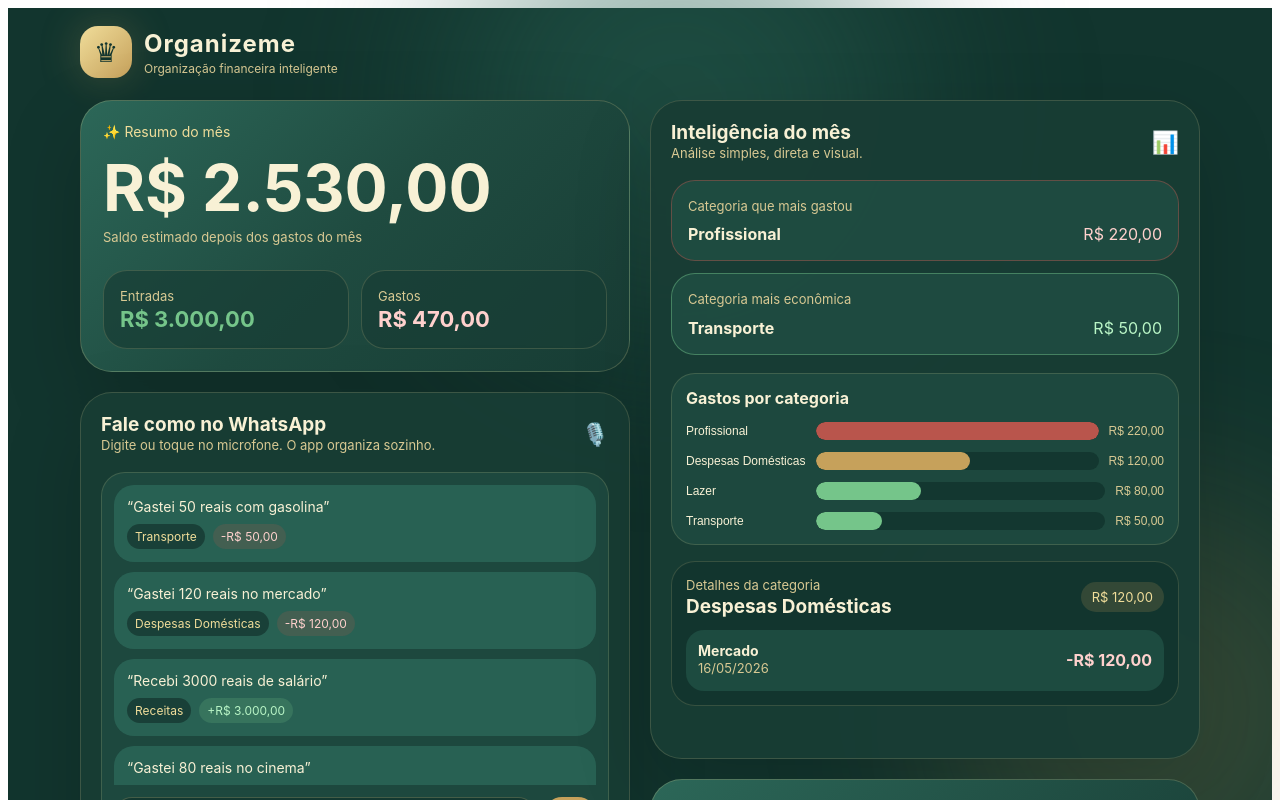
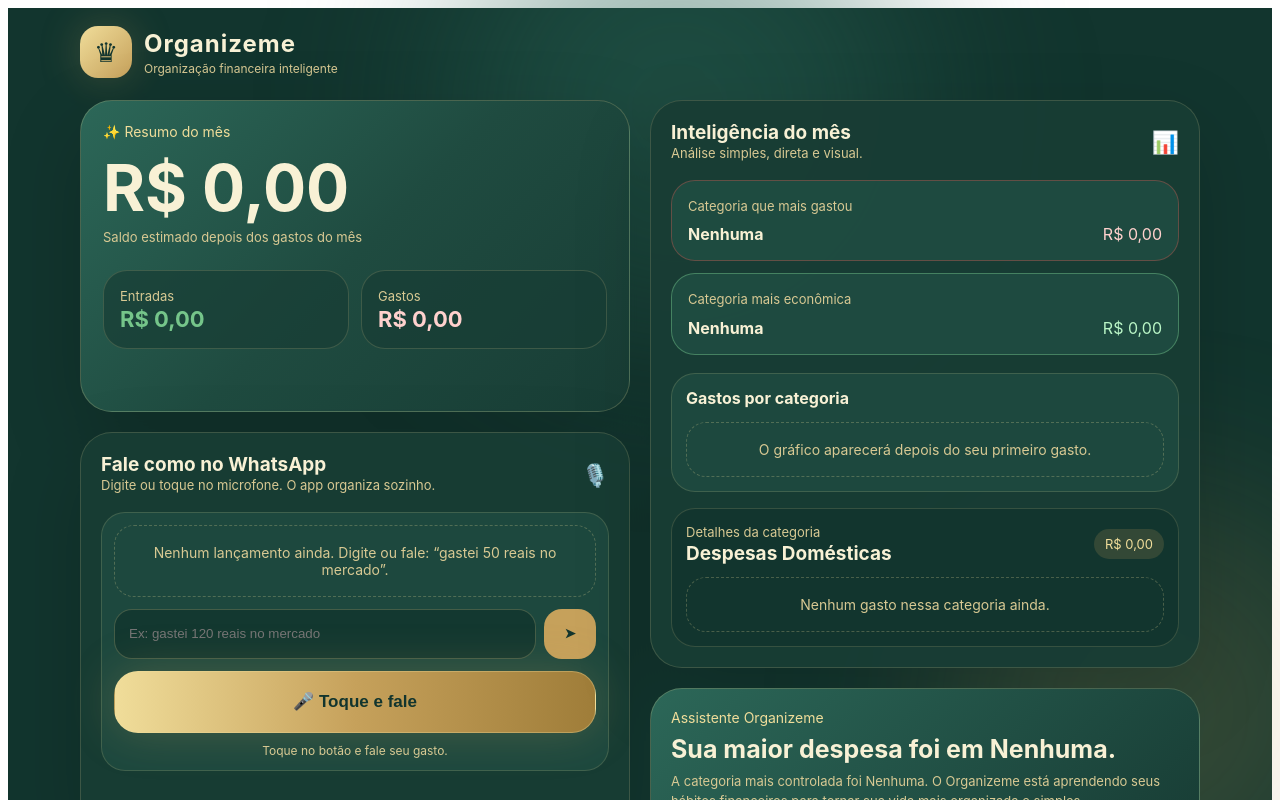
Before and after one commit to brazao8/organizeme, a React (Vite) app: page / in a window 1280 px wide. Both pictures are taken after a click on the button "Entrar no Organizeme". Shown: the top 800 px of the page. Built offline with nearby package versions, Linux system fonts and the light colour scheme.

Commit message:
Update main.jsx

```diff
--- a/src/main.jsx
+++ b/src/main.jsx
@@ -19,53 +19,7 @@
   currency: "BRL",
 });
 
-const starterEntries = [
-  {
-    id: 1,
-    text: "Gastei 50 reais com gasolina",
-    type: "expense",
-    description: "Gasolina",
-    category: "Transporte",
-    amount: 50,
-    date: "2026-05-16",
-  },
-  {
-    id: 2,
-    text: "Gastei 120 reais no mercado",
-    type: "expense",
-    description: "Mercado",
-    category: "Despesas Domésticas",
-    amount: 120,
-    date: "2026-05-16",
-  },
-  {
-    id: 3,
-    text: "Recebi 3000 reais de salário",
-    type: "income",
-    description: "Salário",
-    category: "Receitas",
-    amount: 3000,
-    date: "2026-05-15",
-  },
-  {
-    id: 4,
-    text: "Gastei 80 reais no cinema",
-    type: "expense",
-    description: "Cinema",
-    category: "Lazer",
-    amount: 80,
-    date: "2026-05-14",
-  },
-  {
-    id: 5,
-    text: "Gastei 220 reais com material para trabalho",
-    type: "expense",
-    description: "Material de trabalho",
-    category: "Profissional",
-    amount: 220,
-    date: "2026-05-13",
-  },
-];
+const starterEntries = [];
 
 function guessCategory(text) {
   const lower = text.toLowerCase();
@@ -123,6 +77,9 @@
   const [entries, setEntries] = useState(starterEntries);
   const [message, setMessage] = useState("");
   const [isListening, setIsListening] = useState(false);
+  const [voiceStatus, setVoiceStatus] = useState("Toque no botão e fale seu gasto.");
+  const [editingId, setEditingId] = useState(null);
+  const [editText, setEditText] = useState("");
   const [selectedCategory, setSelectedCategory] = useState("Despesas Domésticas");
 
   const summary = useMemo(() => {
@@ -172,17 +129,42 @@
     setEntries((currentEntries) => [newEntry, ...currentEntries]);
     if (newEntry.type === "expense") setSelectedCategory(newEntry.category);
     setMessage("");
+    setVoiceStatus("Lançamento adicionado com sucesso.");
+  }
+
+  function deleteEntry(id) {
+    setEntries((currentEntries) => currentEntries.filter((entry) => entry.id !== id));
+  }
+
+  function startEditing(entry) {
+    setEditingId(entry.id);
+    setEditText(entry.text);
+  }
+
+  function saveEdit(id) {
+    const text = editText.trim();
+    const amount = extractAmount(text);
+
+    if (!text || amount <= 0) return;
+
+    const updatedEntry = buildEntryFromText(text);
+
+    setEntries((currentEntries) =>
+      currentEntries.map((entry) =>
+        entry.id === id ? { ...updatedEntry, id: entry.id, date: entry.date } : entry
+      )
+    );
+
+    setEditingId(null);
+    setEditText("");
+    if (updatedEntry.type === "expense") setSelectedCategory(updatedEntry.category);
   }
 
   function startVoiceRecognition() {
     const SpeechRecognition = window.SpeechRecognition || window.webkitSpeechRecognition;
 
     if (!SpeechRecognition) {
-      setIsListening(true);
-      window.setTimeout(() => {
-        setIsListening(false);
-        addFromText("Gastei 75 reais no mercado");
-      }, 800);
+      setVoiceStatus("Seu navegador não liberou voz direta. No iPhone, toque no campo de texto e use o microfone do teclado.");
       return;
     }
 
@@ -192,13 +174,19 @@
     recognition.interimResults = false;
 
     setIsListening(true);
+    setVoiceStatus("Ouvindo... fale agora.");
 
     recognition.onresult = (event) => {
       const transcript = event.results[0][0].transcript;
+      setVoiceStatus(`Entendi: “${transcript}”`);
       addFromText(transcript);
     };
 
-    recognition.onerror = () => setIsListening(false);
+    recognition.onerror = () => {
+      setIsListening(false);
+      setVoiceStatus("Não consegui ouvir. No iPhone, use o microfone do teclado dentro do campo de texto.");
+    };
+
     recognition.onend = () => setIsListening(false);
     recognition.start();
   }
@@ -276,8 +264,27 @@
 
               <div style={styles.chatBox}>
                 <div style={styles.messages}>
+                  {entries.length === 0 && (
+                    <div style={styles.emptyState}>
+                      Nenhum lançamento ainda. Digite ou fale: “gastei 50 reais no mercado”.
+                    </div>
+                  )}
                   {entries.slice(0, 6).map((entry) => (
                     <div key={entry.id} style={styles.messageBubble}>
+                      {editingId === entry.id ? (
+                        <div>
+                          <input
+                            value={editText}
+                            onChange={(event) => setEditText(event.target.value)}
+                            style={styles.editInput}
+                          />
+                          <div style={styles.actionRow}>
+                            <button onClick={() => saveEdit(entry.id)} style={styles.smallGoldButton}>Salvar</button>
+                            <button onClick={() => setEditingId(null)} style={styles.smallGhostButton}>Cancelar</button>
+                          </div>
+                        </div>
+                      ) : (
+                        <>
                           <p style={styles.messageText}>“{entry.text}”</p>
                           <div style={styles.chipsRow}>
                             <span style={styles.chipGold}>{entry.category}</span>
@@ -286,6 +293,12 @@
                               {money.format(entry.amount)}
                             </span>
                           </div>
+                          <div style={styles.actionRow}>
+                            <button onClick={() => startEditing(entry)} style={styles.smallGhostButton}>Editar</button>
+                            <button onClick={() => deleteEntry(entry.id)} style={styles.smallDangerButton}>Apagar</button>
+                          </div>
+                        </>
+                      )}
                     </div>
                   ))}
                 </div>
@@ -308,6 +321,7 @@
                 <button onClick={startVoiceRecognition} style={styles.voiceButton}>
                   🎤 {isListening ? "Ouvindo..." : "Toque e fale"}
                 </button>
+                <p style={styles.voiceStatus}>{voiceStatus}</p>
               </div>
             </div>
           </section>
@@ -330,6 +344,11 @@
               <div style={styles.chartCard}>
                 <p style={styles.sectionTitle}>Gastos por categoria</p>
                 <div style={styles.barsWrap}>
+                  {summary.chart.length === 0 && (
+                    <div style={styles.emptyState}>
+                      O gráfico aparecerá depois do seu primeiro gasto.
+                    </div>
+                  )}
                   {summary.chart.map((item) => {
                     const percent = Math.max((item.amount / maxAmount) * 100, 8);
                     const barColor = percent > 75 ? BRAND.red : percent > 45 ? BRAND.gold : BRAND.success;
@@ -360,13 +379,22 @@
                 </div>
 
                 <div style={styles.detailsList}>
+                  {selectedEntries.length === 0 && (
+                    <div style={styles.emptyState}>
+                      Nenhum gasto nessa categoria ainda.
+                    </div>
+                  )}
                   {selectedEntries.map((entry) => (
                     <div key={entry.id} style={styles.detailItem}>
                       <div>
                         <p style={styles.detailTitle}>{entry.description}</p>
                         <p style={styles.smallText}>{new Date(entry.date).toLocaleDateString("pt-BR")}</p>
                       </div>
+                      <div style={styles.detailActions}>
                         <strong style={styles.redText}>-{money.format(entry.amount)}</strong>
+                        <button onClick={() => startEditing(entry)} style={styles.tinyButton}>Editar</button>
+                        <button onClick={() => deleteEntry(entry.id)} style={styles.tinyDangerButton}>Apagar</button>
+                      </div>
                     </div>
                   ))}
                 </div>
@@ -548,6 +576,14 @@
   detailsHeader: { display: "flex", alignItems: "center", justifyContent: "space-between", gap: 12, marginBottom: 12 },
   totalPill: { borderRadius: 999, background: "rgba(198,161,91,.18)", color: BRAND.lightGold, padding: "7px 11px", fontSize: 13 },
   detailsList: { display: "grid", gap: 9 },
+  emptyState: {
+    border: "1px dashed rgba(240,221,154,.25)",
+    borderRadius: 20,
+    padding: 18,
+    color: BRAND.mutedGold,
+    textAlign: "center",
+    fontSize: 14,
+  },
   detailItem: { display: "flex", alignItems: "center", justifyContent: "space-between", gap: 12, background: "rgba(44,103,88,.44)", borderRadius: 18, padding: 12 },
   detailTitle: { margin: 0, color: BRAND.cream, fontWeight: 700, fontSize: 14 },
   redText: { color: "#ffd1cd", whiteSpace: "nowrap" },
@@ -556,6 +592,63 @@
     borderRadius: 32,
     background: `linear-gradient(135deg, ${BRAND.softGreen}, ${BRAND.cardGreen})`,
     padding: 20,
+  },
+  voiceStatus: { margin: "10px 0 0", color: BRAND.mutedGold, fontSize: 12, textAlign: "center" },
+  editInput: {
+    width: "100%",
+    height: 44,
+    borderRadius: 16,
+    border: "1px solid rgba(240,221,154,.25)",
+    background: "rgba(18,53,46,.88)",
+    color: BRAND.cream,
+    padding: "0 12px",
+    outline: "none",
+    boxSizing: "border-box",
+  },
+  actionRow: { display: "flex", gap: 8, marginTop: 10, flexWrap: "wrap" },
+  smallGoldButton: {
+    border: 0,
+    borderRadius: 999,
+    background: BRAND.gold,
+    color: BRAND.deepGreen,
+    padding: "7px 12px",
+    fontWeight: 800,
+    cursor: "pointer",
+  },
+  smallGhostButton: {
+    border: "1px solid rgba(240,221,154,.22)",
+    borderRadius: 999,
+    background: "rgba(18,53,46,.45)",
+    color: BRAND.cream,
+    padding: "7px 12px",
+    cursor: "pointer",
+  },
+  smallDangerButton: {
+    border: "1px solid rgba(185,85,76,.38)",
+    borderRadius: 999,
+    background: "rgba(185,85,76,.16)",
+    color: "#ffd1cd",
+    padding: "7px 12px",
+    cursor: "pointer",
+  },
+  detailActions: { display: "flex", alignItems: "center", gap: 8, flexWrap: "wrap", justifyContent: "flex-end" },
+  tinyButton: {
+    border: "1px solid rgba(240,221,154,.22)",
+    borderRadius: 999,
+    background: "rgba(18,53,46,.45)",
+    color: BRAND.cream,
+    padding: "5px 8px",
+    fontSize: 11,
+    cursor: "pointer",
+  },
+  tinyDangerButton: {
+    border: "1px solid rgba(185,85,76,.38)",
+    borderRadius: 999,
+    background: "rgba(185,85,76,.16)",
+    color: "#ffd1cd",
+    padding: "5px 8px",
+    fontSize: 11,
+    cursor: "pointer",
   },
   assistantTitle: { margin: "8px 0", color: BRAND.cream, fontSize: 25 },
   homeScreen: {
```
Lines whose indentation alone changed are shown as unchanged.
